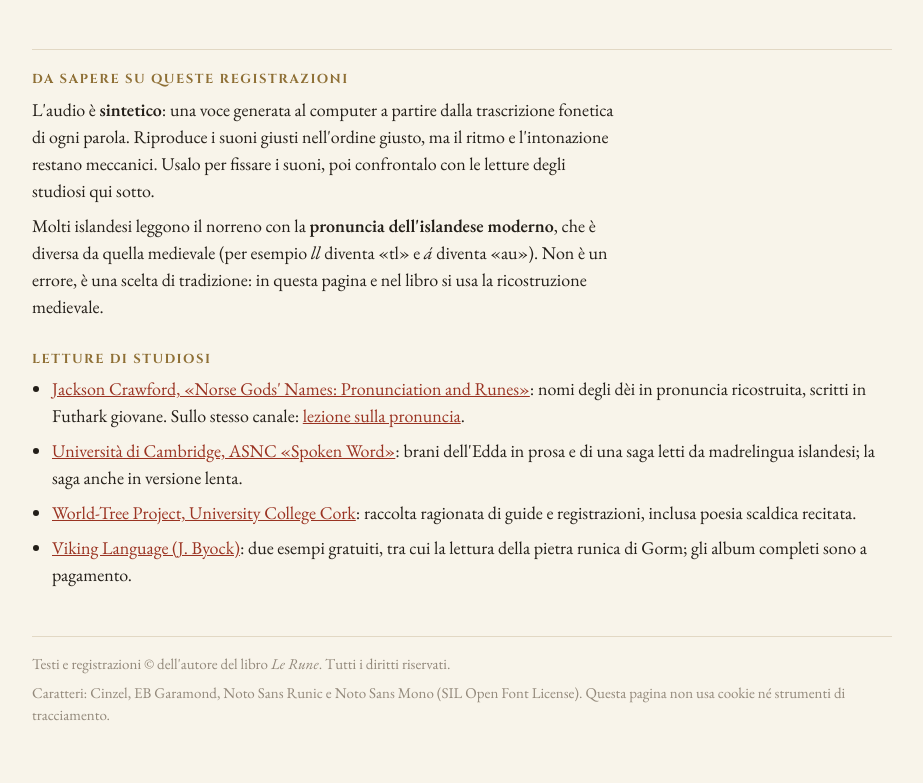
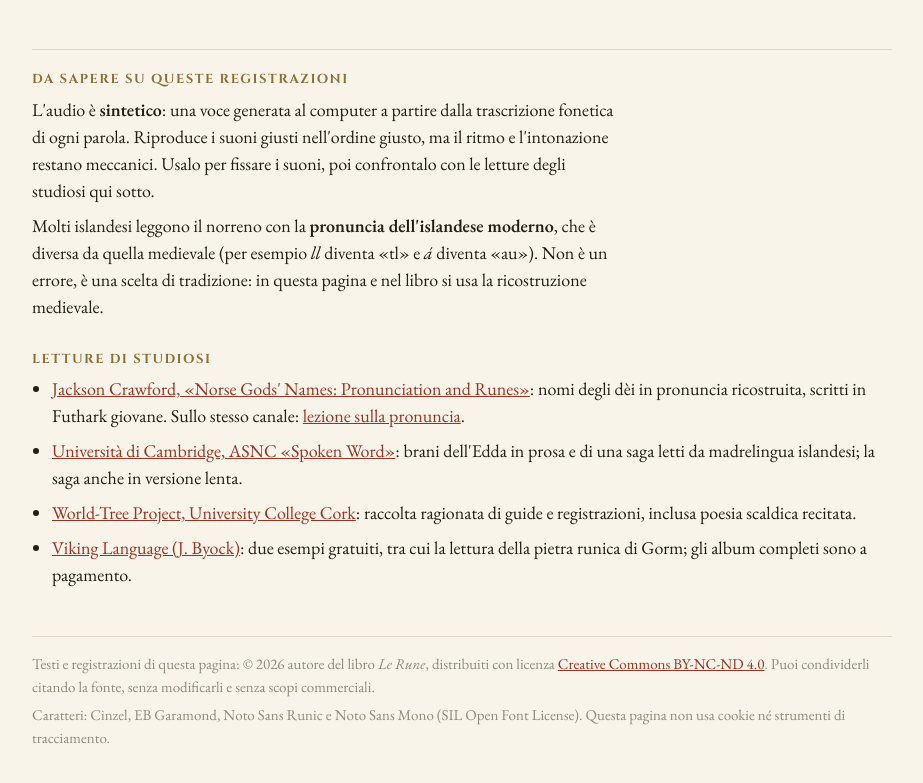
Before and after one commit to MasterCruelty/rune-audio-guide-companion, a plain HTML site: page index.html in a window 1280 px wide. Shown: the part 6396-7179 px from the top of the page, without its empty margins (178-1101 px from the left). Drawn offline with Linux system fonts and the light colour scheme.

Commit message:
init project

```diff
--- a/index.html
+++ b/index.html
@@ -98,6 +98,7 @@ html{scroll-behavior:smooth}
 .book a{font-family:var(--display);font-size:12px;letter-spacing:.08em;text-transform:uppercase;color:var(--rune-ink);background:var(--rune);text-decoration:none;padding:9px 14px;border-radius:999px}
 .foot{margin-top:40px;padding-top:16px;border-top:1px solid var(--rule);font-size:15px;color:var(--faint)}
 .foot p{margin:0 0 6px}
+.foot a{color:var(--rune)}
 </style>
 </head>
 <body>
@@ -474,7 +475,7 @@ html{scroll-behavior:smooth}
   </ul></div>
 </section>
 <footer class="foot">
-  <p>Testi e registrazioni © dell'autore del libro <i>Le Rune</i>. Tutti i diritti riservati.</p>
+  <p>Testi e registrazioni di questa pagina: © 2026 autore del libro <i>Le Rune</i>, distribuiti con licenza <a href="https://creativecommons.org/licenses/by-nc-nd/4.0/deed.it" rel="license">Creative Commons BY-NC-ND 4.0</a>. Puoi condividerli citando la fonte, senza modificarli e senza scopi commerciali.</p>
   <p>Caratteri: Cinzel, EB Garamond, Noto Sans Runic e Noto Sans Mono (SIL Open Font License). Questa pagina non usa cookie né strumenti di tracciamento.</p>
 </footer>
 </div>
```
Also changed, not shown: fonts/OFL-Cinzel.txt (added), fonts/OFL-EBGaramond.txt (added), fonts/OFL-NotoSansMono.txt (added), fonts/OFL-NotoSansRunic.txt (added), 2 other files.
